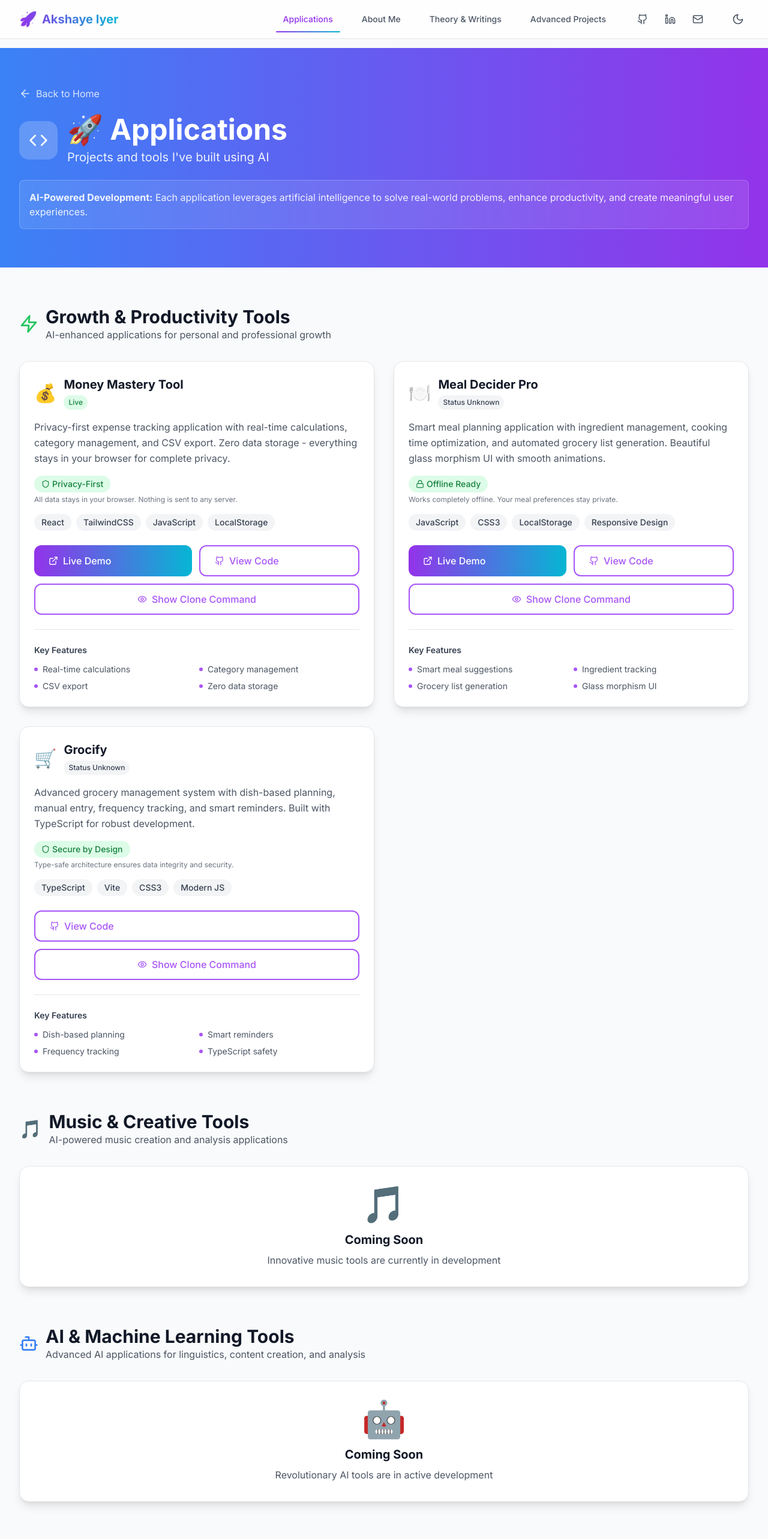
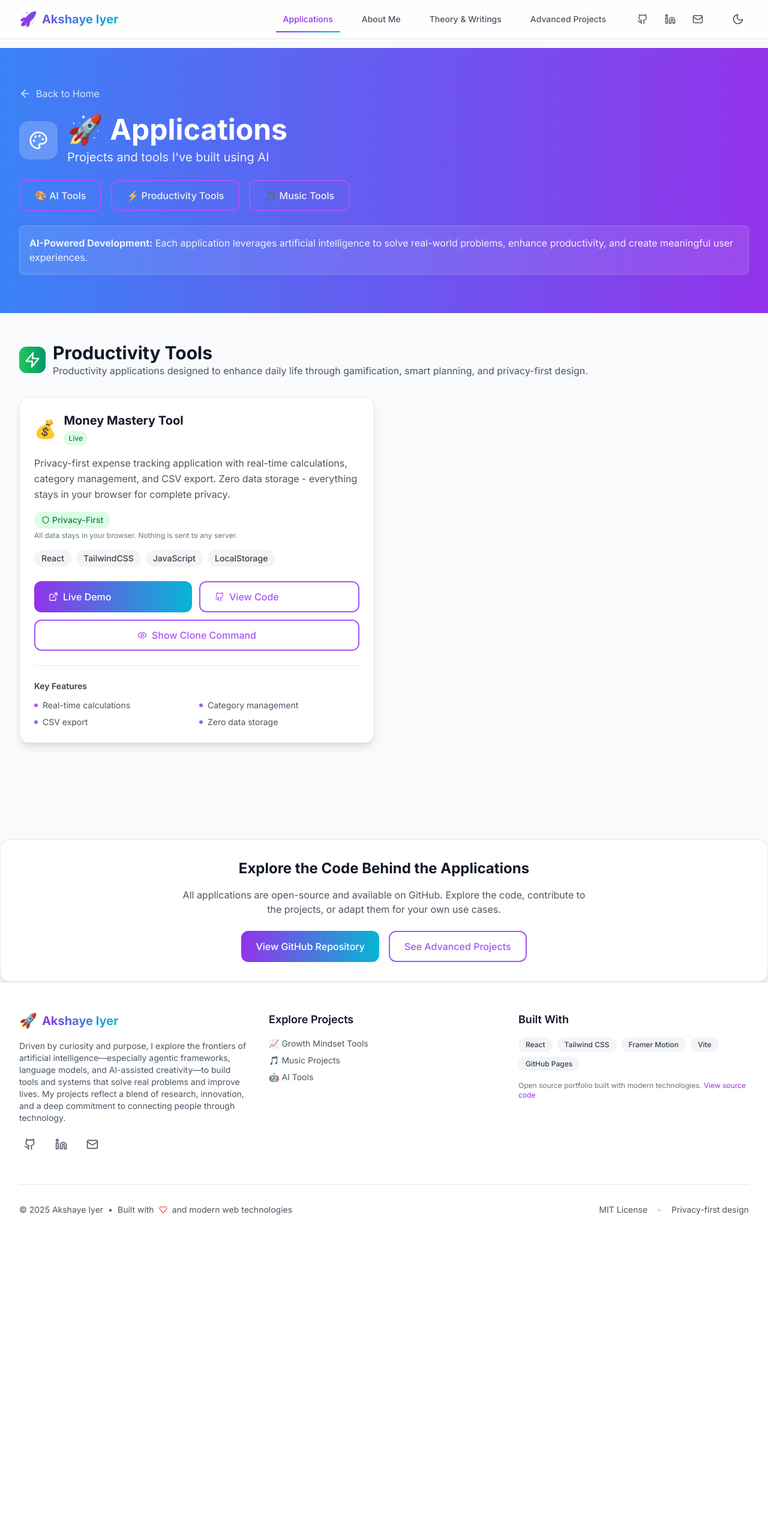
Before and after one commit to akiyer18/akiyer.github.io, a React (Vite) app: page /applications in a window 1280 px wide. Shown: the top 2566 px of the page at 60% size. After the commit the page ends 2075 px from the top, so only its background shows below. Built offline with nearby package versions, Linux system fonts and the light colour scheme.

Commit message:
Refactor Applications page: category sections, anchor links, only released tools, no placeholders

```diff
--- a/src/components/ProjectCard.jsx
+++ b/src/components/ProjectCard.jsx
@@ -86,9 +86,11 @@ export default function ProjectCard({ project, index = 0 }) {
               {project.title}
             </h3>
             <div className="flex items-center gap-2 mt-1">
-              <span className={`inline-flex items-center gap-1 px-2 py-1 rounded-full text-xs font-medium ${getStatusColor(project.status)}`}>
-                {getStatusText(project.status)}
-              </span>
+              {(project.status === 'live' || project.status === 'beta') && (
+                <span className={`inline-flex items-center gap-1 px-2 py-1 rounded-full text-xs font-medium ${getStatusColor(project.status)}`}>
+                  {getStatusText(project.status)}
+                </span>
+              )}
             </div>
           </div>
         </div>
--- /dev/null
+++ b/src/components/ProjectCategorySection.jsx
@@ -0,0 +1,32 @@
+import { motion } from 'framer-motion'
+import ProjectCard from './ProjectCard'
+
+export default function ProjectCategorySection({ id, icon, title, description, projects, color }) {
+  if (!projects || projects.length === 0) return null
+  return (
+    <section id={id} className="py-12">
+      <motion.div
+        initial={{ opacity: 0, y: 40 }}
+        whileInView={{ opacity: 1, y: 0 }}
+        transition={{ duration: 0.7 }}
+        viewport={{ once: true }}
+        className="mb-12"
+      >
+        <div className="flex items-center gap-3 mb-8">
+          <div className={`text-3xl p-2 rounded-xl bg-gradient-to-r ${color} text-white flex items-center justify-center`}>
+            {icon}
+          </div>
+          <div>
+            <h2 className="text-3xl font-bold text-gray-900 dark:text-white">{title}</h2>
+            {description && <p className="text-gray-600 dark:text-gray-300">{description}</p>}
+          </div>
+        </div>
+        <div className="grid md:grid-cols-2 gap-8">
+          {projects.map((project, index) => (
+            <ProjectCard key={project.id} project={project} index={index} />
+          ))}
+        </div>
+      </motion.div>
+    </section>
+  )
+}
--- a/src/pages/ApplicationsPage.jsx
+++ b/src/pages/ApplicationsPage.jsx
@@ -1,11 +1,14 @@
 import { motion } from 'framer-motion'
-import { ArrowLeft, Code, Bot, Zap } from 'lucide-react'
+import { ArrowLeft, Bot, Zap, Palette } from 'lucide-react'
 import { Link } from 'react-router-dom'
-import ProjectCard from '../components/ProjectCard'
-import { projects } from '../data/projects'
+import ProjectCategorySection from '../components/ProjectCategorySection'
+import { projects, sectionInfo } from '../data/projects'
 
 export default function ApplicationsPage() {
-  const allProjects = [...projects.growth, ...projects.music, ...projects.ai]
+  // Only show released tools (status 'live' or 'beta')
+  const releasedGrowth = projects.growth.filter(p => p.status === 'live' || p.status === 'beta')
+  const releasedMusic = projects.music.filter(p => p.status === 'live' || p.status === 'beta')
+  const releasedAI = projects.ai.filter(p => p.status === 'live' || p.status === 'beta')
 
   return (
     <div className="min-h-screen pt-20 bg-gray-50 dark:bg-gray-900">
@@ -24,10 +27,9 @@ export default function ApplicationsPage() {
               <ArrowLeft size={20} />
               Back to Home
             </Link>
-
             <div className="flex items-center gap-4 mb-6">
               <div className="p-4 bg-white/20 backdrop-blur-sm rounded-2xl">
-                <Code size={32} />
+                <Palette size={32} />
               </div>
               <div>
                 <h1 className="text-4xl md:text-5xl font-bold mb-2">
@@ -38,8 +40,12 @@ export default function ApplicationsPage() {
                 </p>
               </div>
             </div>
-
-            <div className="bg-white/10 backdrop-blur-sm rounded-lg p-4 border border-white/20">
+            <div className="flex gap-4 mt-6">
+              <a href="#ai-tools" className="btn-outline text-white/90">🎨 AI Tools</a>
+              <a href="#productivity-tools" className="btn-outline text-white/90">⚡ Productivity Tools</a>
+              <a href="#music-tools" className="btn-outline text-white/90">🎵 Music Tools</a>
+            </div>
+            <div className="bg-white/10 backdrop-blur-sm rounded-lg p-4 border border-white/20 mt-6">
               <p className="text-white/90">
                 <strong>AI-Powered Development:</strong> Each application leverages artificial intelligence
                 to solve real-world problems, enhance productivity, and create meaningful user experiences.
@@ -49,107 +55,33 @@ export default function ApplicationsPage() {
         </div>
       </section>
 
-      {/* Projects by Category */}
-      <section className="py-16">
+      {/* Project Categories */}
       <div className="container-custom">
-          {/* Growth Tools */}
-          <motion.div
-            initial={{ opacity: 0, y: 30 }}
-            animate={{ opacity: 1, y: 0 }}
-            transition={{ duration: 0.6, delay: 0.2 }}
-            className="mb-16"
-          >
-            <div className="flex items-center gap-3 mb-8">
-              <Zap className="text-green-500" size={32} />
-              <div>
-                <h2 className="text-3xl font-bold text-gray-900 dark:text-white">
-                  Growth & Productivity Tools
-                </h2>
-                <p className="text-gray-600 dark:text-gray-300">
-                  AI-enhanced applications for personal and professional growth
-                </p>
+        <ProjectCategorySection
+          id="ai-tools"
+          icon={<Bot size={28} />}
+          title="AI Tools"
+          description={sectionInfo.ai.description}
+          projects={releasedAI}
+          color={sectionInfo.ai.color}
+        />
+        <ProjectCategorySection
+          id="productivity-tools"
+          icon={<Zap size={28} />}
+          title="Productivity Tools"
+          description={sectionInfo.growth.description}
+          projects={releasedGrowth}
+          color={sectionInfo.growth.color}
+        />
+        <ProjectCategorySection
+          id="music-tools"
+          icon={<span className="text-2xl">🎵</span>}
+          title="Music Tools"
+          description={sectionInfo.music.description}
+          projects={releasedMusic}
+          color={sectionInfo.music.color}
+        />
       </div>
-            </div>
-            <div className="grid md:grid-cols-2 gap-8">
-              {projects.growth.map((project, index) => (
-                <ProjectCard key={project.id} project={project} index={index} />
-              ))}
-            </div>
-          </motion.div>
-
-          {/* Music Projects */}
-          <motion.div
-            initial={{ opacity: 0, y: 30 }}
-            animate={{ opacity: 1, y: 0 }}
-            transition={{ duration: 0.6, delay: 0.4 }}
-            className="mb-16"
-          >
-            <div className="flex items-center gap-3 mb-8">
-              <div className="text-purple-500 text-3xl">🎵</div>
-              <div>
-                <h2 className="text-3xl font-bold text-gray-900 dark:text-white">
-                  Music & Creative Tools
-                </h2>
-                <p className="text-gray-600 dark:text-gray-300">
-                  AI-powered music creation and analysis applications
-                </p>
-              </div>
-            </div>
-            {projects.music.length > 0 ? (
-              <div className="grid md:grid-cols-2 gap-8">
-                {projects.music.map((project, index) => (
-                  <ProjectCard key={project.id} project={project} index={index} />
-                ))}
-              </div>
-            ) : (
-              <div className="bg-white dark:bg-gray-800 rounded-2xl p-8 shadow-lg border border-gray-200 dark:border-gray-700 text-center">
-                <div className="text-6xl mb-4">🎵</div>
-                <h3 className="text-xl font-bold text-gray-900 dark:text-white mb-2">
-                  Coming Soon
-                </h3>
-                <p className="text-gray-600 dark:text-gray-300">
-                  Innovative music tools are currently in development
-                </p>
-              </div>
-            )}
-          </motion.div>
-
-          {/* AI Tools */}
-          <motion.div
-            initial={{ opacity: 0, y: 30 }}
-            animate={{ opacity: 1, y: 0 }}
-            transition={{ duration: 0.6, delay: 0.6 }}
-            className="mb-16"
-          >
-            <div className="flex items-center gap-3 mb-8">
-              <Bot className="text-blue-500" size={32} />
-              <div>
-                <h2 className="text-3xl font-bold text-gray-900 dark:text-white">
-                  AI & Machine Learning Tools
-                </h2>
-                <p className="text-gray-600 dark:text-gray-300">
-                  Advanced AI applications for linguistics, content creation, and analysis
-                </p>
-              </div>
-            </div>
-            {projects.ai.length > 0 ? (
-              <div className="grid md:grid-cols-2 gap-8">
-                {projects.ai.map((project, index) => (
-                  <ProjectCard key={project.id} project={project} index={index} />
-                ))}
-              </div>
-            ) : (
-              <div className="bg-white dark:bg-gray-800 rounded-2xl p-8 shadow-lg border border-gray-200 dark:border-gray-700 text-center">
-                <div className="text-6xl mb-4">🤖</div>
-                <h3 className="text-xl font-bold text-gray-900 dark:text-white mb-2">
-                  Coming Soon
-                </h3>
-                <p className="text-gray-600 dark:text-gray-300">
-                  Revolutionary AI tools are in active development
-                </p>
-              </div>
-            )}
-          </motion.div>
 
       {/* Call to Action */}
       <motion.div
@@ -157,7 +89,7 @@ export default function ApplicationsPage() {
         whileInView={{ opacity: 1, y: 0 }}
         transition={{ duration: 0.6 }}
         viewport={{ once: true }}
-            className="text-center"
+        className="text-center mt-16"
       >
         <div className="bg-white dark:bg-gray-800 rounded-2xl p-8 shadow-lg border border-gray-200 dark:border-gray-700">
           <h3 className="text-2xl font-bold text-gray-900 dark:text-white mb-4">
@@ -183,7 +115,5 @@ export default function ApplicationsPage() {
         </div>
       </motion.div>
     </div>
-      </section>
-    </div>
   )
 }
```
Lines whose indentation alone changed are shown as unchanged.
